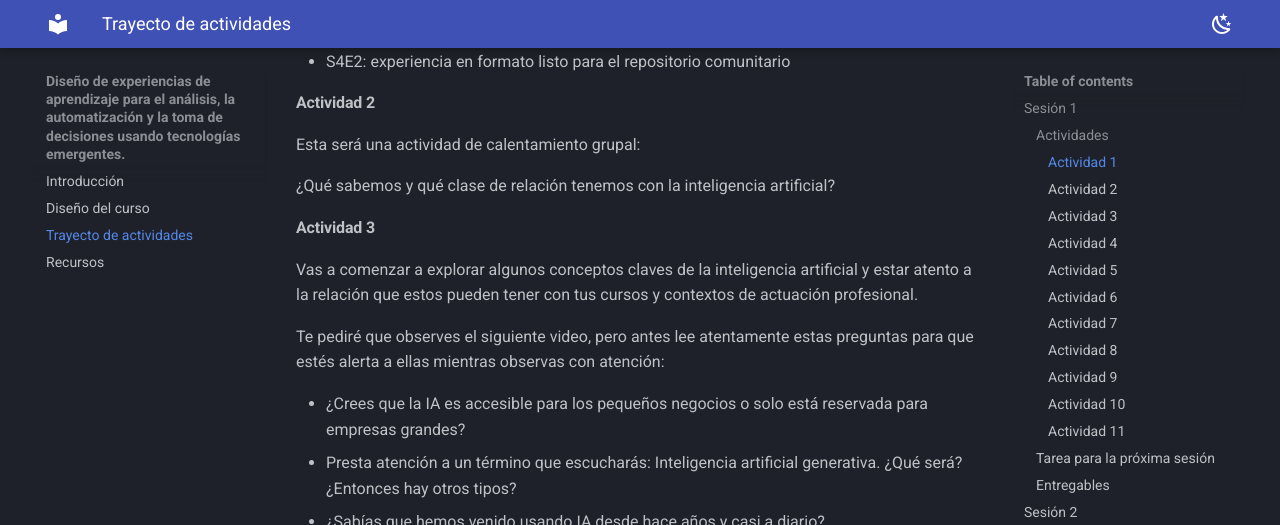
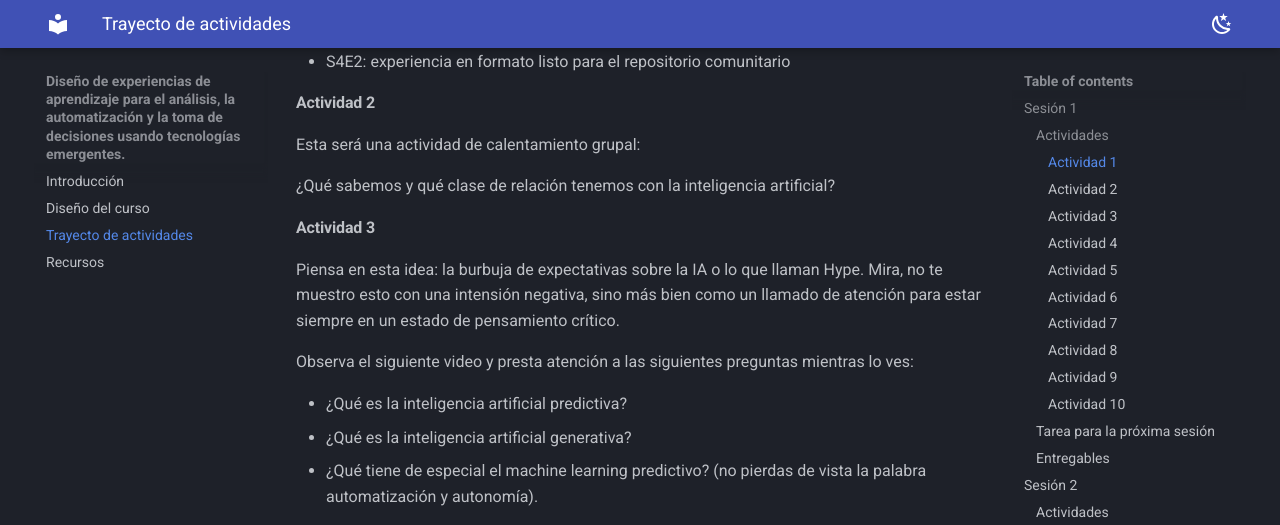
Before and after one commit to juanferfranco/cursoDeaIa, an MkDocs documentation site: the page built from docs/trayecto.md, in a window 1280 px wide and 1400 px high, scrolled down 2122 px. Shown: the top 525 px of the window. Built offline with MkDocs 1.6.1 and Material for MkDocs 9.7.7, drawn with Linux system fonts in a browser that asks for light colours; some of the changed text lies outside the part shown; grey boxes are pictures that could not be loaded.

Commit message:
minor fixes

```diff
--- a/docs/trayecto.md
+++ b/docs/trayecto.md
@@ -95,27 +95,7 @@
 
 #### Actividad 3
 
-Vas a comenzar a explorar algunos conceptos claves de la inteligencia artificial y estar atento a la relación que estos pueden tener con tus cursos y contextos de actuación profesional.
-
-Te pediré que observes el siguiente video, pero antes lee atentamente estas preguntas
-para que estés alerta a ellas mientras observas con atención:
-
-* ¿Crees que la IA es accesible para los pequeños negocios o solo está reservada para empresas grandes?
-* Presta atención a un término que escucharás: Inteligencia artificial generativa. ¿Qué será? ¿Entonces
-  hay otros tipos?
-* ¿Sabías que hemos venido usando IA desde hace años y casi a diario?
-
-<iframe width="560" height="315" src="https://www.youtube.com/embed/LTVnSYc0-l4?si=0V6jtz3c0t_pwYYi" title="YouTube video player" frameborder="0" allow="accelerometer; autoplay; clipboard-write; encrypted-media; gyroscope; picture-in-picture; web-share" referrerpolicy="strict-origin-when-cross-origin" allowfullscreen></iframe>
-
-Ahora que viste el video te pregunto:
-
-* ¿Has escucha decir que las IA generativas alucinan?
-* ¿Cuál de los casos de uso que comentan en el video te llama más la atención? (contacto con clientes,
-  generación de ideas, asistente).
-
-#### Actividad 4
-
-Ahora me gustaría presentarte una idea: la burbuja de expectativas sobre la IA
+Piensa en esta idea: la burbuja de expectativas sobre la IA
 o lo que llaman Hype. Mira, no te muestro esto con una intensión negativa, sino
 más bien como un llamado de atención para estar siempre en un estado
 de pensamiento crítico.
@@ -313,7 +293,7 @@
 * El problema que propones abordar ¿Crees que será relevante una vez egresen tus estudiantes?
 * ¿Cuál quieres que sea la duración y el alcance de tu experiencia de aprendizaje?
 
-#### Actividad 11
+#### Actividad 10
 
 Esta será nuestra actividad de cierre de la sesión 1. Haremos una conversación grupal donde
 expresemos:
```
Also changed, not shown: other parts of docs/trayecto.md (+6 -6 lines).
